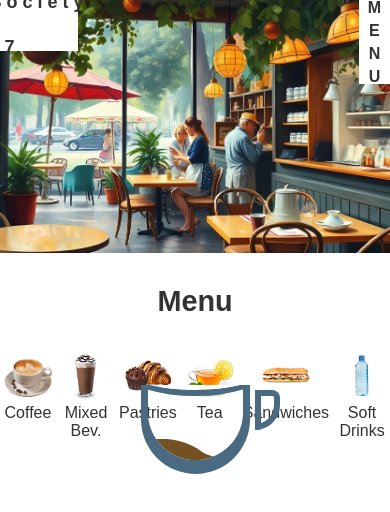
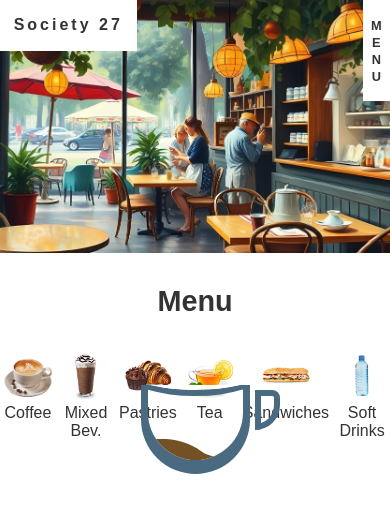
Before and after one commit to gNazi/27, a plain HTML site: page menu.html in a window 390 px wide. Drawn offline with Linux system fonts and the light colour scheme; no server answers.

Commit message:
dev by change

```diff
--- a/menu.html
+++ b/menu.html
@@ -393,6 +393,86 @@
                 font-size: 0.9rem;
             }
         }
+
+        /* Update header button responsive styles to match index.html */
+
+
+        @media (max-width: 992px) {
+            .header-left {
+                font-size: 48px;
+                letter-spacing: 7px;
+                padding: 2%;
+                height: 14%;
+                line-height: 52px;
+            }
+
+        }
+
+        @media (max-width: 880px) {
+            .header-left {
+                font-size: 37px;
+                letter-spacing: 6px;
+                padding: 2%;
+                height: 12%;
+                line-height: 42px;
+            }
+
+            .header-right {
+                width: 4.5%;
+                height: 18%;
+                font-size: 1.5rem;
+                gap: 2px;
+            }
+        }
+
+        @media (max-width: 768px) {
+            .header-left {
+                font-size: 22px;
+                letter-spacing: 5px;
+                padding: 1.5%;
+                height: 6%;
+                line-height: 28px;
+                width: 32%;
+            }
+
+            .header-right {
+                width: 7%;
+                height: 14%;
+                font-size: 1.2rem;
+                gap: 2px;
+            }
+        }
+
+        @media (max-width: 540px) {
+            .header-left {
+                font-size: 22px;
+                padding: 1%;
+                height: 6%;
+                line-height: 26px;
+                width: 32%;
+            }
+
+            .header-right {
+                width: 7%;
+                height: 14%;
+                font-size: 1.2rem;
+            }
+        }
+
+        @media (max-width: 400px) {
+            .header-left {
+                width: 35%;
+                font-size: 16px;
+                letter-spacing: 3px;
+                line-height: 20px;
+            }
+
+            .header-right {
+                width: 7%;
+                font-size: 0.8rem;
+                height: 12%;
+            }
+        }
     </style>
 </head>
 
```
Also changed, not shown: index.html (+2 -1 lines).
